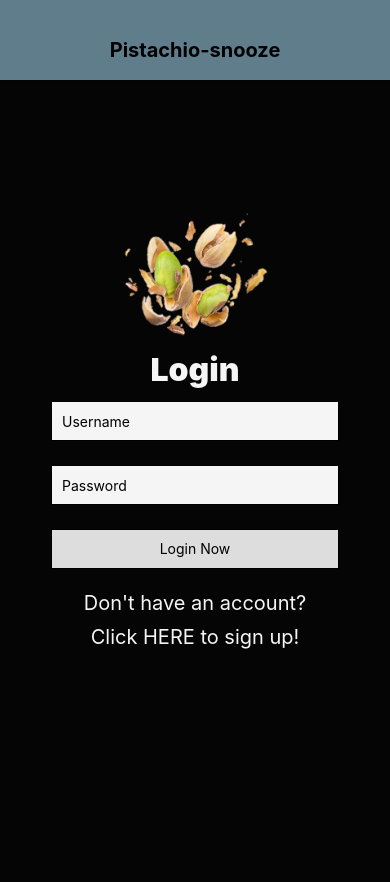
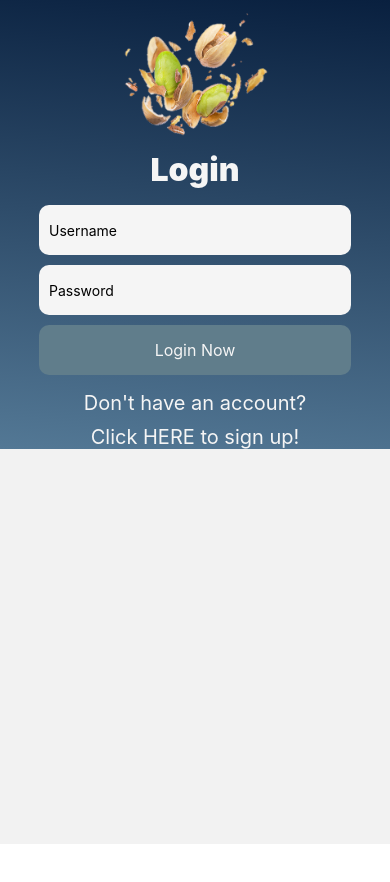
Before and after one commit to webdesignsbytom/dg-snooze-app, a React Native app: screen /Login in a window 390 px wide. Shown: the top 882 px of the page. After the commit the page ends 844 px from the top, so only its background shows below. Built offline with nearby package versions, Linux system fonts and the light colour scheme.

Commit message:
new design and binned off header

```diff
--- a/App.js
+++ b/App.js
@@ -8,6 +8,7 @@ import { NavigationContainer } from '@react-navigation/native';
 import { createStackNavigator } from '@react-navigation/stack';
 import LoginScreen from './src/screens/login/LoginScreen';
 import RegisterScreen from './src/screens/register/RegisterScreen';
+import NavLinks from './src/screens/nav/NavLinks';
 
 
 const Stack = createStackNavigator();
@@ -18,7 +19,8 @@ function App() {
     <Stack.Navigator screenOptions={{headerShown: false}} >
       <Stack.Screen name="Welcome" component={WelcomeScreen} />
       <Stack.Screen name="Home" component={HomeScreen} />
-      <Stack.Screen name="Profile" component={ProfileScreen} />
+      <Stack.Screen name="Profile" component={NavLinks} />
+      {/* <Stack.Screen name="Profile" component={ProfileScreen} /> */}
       <Stack.Screen name="Login" component={LoginScreen} />
       <Stack.Screen name="Sign Up" component={RegisterScreen} />
     </Stack.Navigator>
--- a/package.json
+++ b/package.json
@@ -14,11 +14,13 @@
     "@react-navigation/native": "^6.1.6",
     "@react-navigation/stack": "^6.3.16",
     "expo": "~48.0.15",
+    "expo-linear-gradient": "^12.1.2",
     "expo-splash-screen": "~0.18.2",
     "expo-status-bar": "~1.4.4",
     "react": "18.2.0",
     "react-dom": "18.2.0",
     "react-native": "0.71.7",
+    "react-native-really-awesome-button": "^2.0.4",
     "react-native-splash-screen": "^3.3.0",
     "react-native-web": "~0.18.10"
   },
--- a/src/components/common/Header.jsx
+++ b/src/components/common/Header.jsx
@@ -14,7 +14,7 @@ const Header = () => {
 
 const styles = {
   viewStyle: {
-    backgroundColor: COLOURS.secondary,
+    backgroundColor: 'black',
     justifyContent: 'center',
     alignItems: 'center',
     height: 80,
@@ -25,6 +25,7 @@ const styles = {
   },
   textStyle: {
     fontSize: 20,
+    color: 'white',
     marginTop: 20,
     fontWeight: 'bold',
   },
--- a/src/constants/theme.js
+++ b/src/constants/theme.js
@@ -1,5 +1,5 @@
 const COLOURS = {
-  primary: "#050505",
+  primary: "#ffffff",
   secondary: "#607d8b",
   tertiary: "#263238",
 
--- a/src/screens/login/LoginScreen.jsx
+++ b/src/screens/login/LoginScreen.jsx
@@ -9,11 +9,10 @@ import {
   Dimensions,
 } from 'react-native';
 import React, { useState } from 'react';
+import { useNavigation } from '@react-navigation/native';
 // Constants
 import { COLOURS, SIZES } from '../../constants';
-// Components
-import Header from '../../components/common/Header';
-import { useNavigation } from '@react-navigation/native';
+import { LinearGradient } from 'expo-linear-gradient';
 // Device Data
 const deviceWidth = Dimensions.get('window').width;
 const deviceHeight = Dimensions.get('window').height;
@@ -30,7 +29,12 @@ const LoginScreen = () => {
 
   return (
     <View style={styles.screen}>
-      <Header />
+      <LinearGradient
+        colors={['#09203f', '#537895']}
+        start={[0.1, 0.1]}
+        style={styles.linearGradient}
+      >
+        {/* Main Content */}
         <View style={styles.container}>
           <Image
             style={styles.logo}
@@ -53,14 +57,16 @@ const LoginScreen = () => {
             </SafeAreaView>
 
             <TouchableOpacity style={styles.button} onPress={buySomeCheese}>
-            <Text>Login Now</Text>
+              <Text style={styles.buttonText}>Login Now</Text>
             </TouchableOpacity>
 
             <View style={styles.linkContainer}>
               <Text style={styles.text}>Don't have an account?</Text>
               <Text style={styles.text}>
                 Click{' '}
-              <TouchableOpacity onPress={() => navigation.navigate('Sign Up')}>
+                <TouchableOpacity
+                  onPress={() => navigation.navigate('Sign Up')}
+                >
                   <Text style={styles.link}>HERE</Text>
                 </TouchableOpacity>{' '}
                 to sign up!
@@ -68,26 +74,24 @@ const LoginScreen = () => {
             </View>
           </View>
         </View>
+      </LinearGradient>
     </View>
   );
 };
 
 const styles = StyleSheet.create({
   screen: {
-    width: deviceWidth,
-    height: deviceHeight,
-    backgroundColor: COLOURS.primary,
+    width: '100%',
+    height: '100%',
   },
   container: {
     width: '100%',
     height: '100%',
-    backgroundColor: COLOURS.primary,
     alignItems: 'center',
-    marginTop: 120,
+    justifyContent: 'center',
   },
   secondaryContainer: {
     width: '80%',
-    backgroundColor: COLOURS.primary,
     justifyContent: 'center',
   },
   title: {
@@ -95,6 +99,15 @@ const styles = StyleSheet.create({
     fontSize: SIZES.xxLarge,
     textAlign: 'center',
     fontWeight: '900',
+    marginBottom: 16
+  },
+  subtitle: {
+    color: COLOURS.text,
+    fontSize: SIZES.xLarge,
+    textAlign: 'center',
+    fontWeight: '900',
+    marginTop: 10,
+    marginBottom: 10,
   },
   text: {
     color: COLOURS.text,
@@ -104,31 +117,33 @@ const styles = StyleSheet.create({
   link: {
     color: COLOURS.text,
     fontSize: SIZES.large,
-    marginTop: 10
+    marginTop: 10,
   },
   linkContainer: {
-    marginTop: 10,
+    marginTop: 16,
   },
   input: {
-    height: 40,
-    margin: 12,
-    maxWidth: 300,
-    borderWidth: 1,
+    height: 50,
     padding: 10,
+    marginBottom: 10,
     backgroundColor: COLOURS.gray,
+    borderRadius: 10,
   },
   button: {
     alignItems: 'center',
-    backgroundColor: '#DDDDDD',
-    height: 40,
-    margin: 12,
-    borderWidth: 1,
+    backgroundColor: COLOURS.secondary,
+    justifyContent: 'center',
+    height: 50,
     padding: 10,
-    maxWidth: 300,
+    borderRadius: 10,
   },
   logo: {
     width: 150,
     height: 150,
   },
+  buttonText: {
+    color: COLOURS.text,
+    fontSize: SIZES.medium,
+  },
 });
 export default LoginScreen;
--- /dev/null
+++ b/src/screens/nav/NavLinks.jsx
@@ -0,0 +1,36 @@
+import { View, Text, StyleSheet } from 'react-native';
+import React from 'react';
+// Constants
+import { COLOURS, SIZES } from '../../constants';
+import { LinearGradient } from 'expo-linear-gradient';
+
+const NavLinks = () => {
+  return (
+    <View style={styles.screen}>
+      <LinearGradient
+        colors={['#09203f', '#537895']}
+        start={[0.1, 0.1]}
+        style={styles.linearGradient}
+      >
+        <View style={styles.container}>
+          <Text>NavLinks</Text>
+        </View>
+      </LinearGradient>
+    </View>
+  );
+};
+
+const styles = StyleSheet.create({
+  screen: {
+    width: '100%',
+    height: '100%',
+  },
+  container: {
+    width: '100%',
+    height: '100%',
+    alignItems: 'center',
+    justifyContent: 'center',
+  },
+});
+
+export default NavLinks;
--- a/src/screens/register/RegisterScreen.jsx
+++ b/src/screens/register/RegisterScreen.jsx
@@ -9,11 +9,11 @@ import {
   Dimensions,
 } from 'react-native';
 import React, { useState } from 'react';
+import { useNavigation } from '@react-navigation/native';
 // Constants
 import { COLOURS, SIZES } from '../../constants';
 // Components
-import Header from '../../components/common/Header';
-import { useNavigation } from '@react-navigation/native';
+import { LinearGradient } from 'expo-linear-gradient';
 // Device Data
 const deviceWidth = Dimensions.get('window').width;
 const deviceHeight = Dimensions.get('window').height;
@@ -33,7 +33,11 @@ const RegisterScreen = () => {
 
   return (
     <View style={styles.screen}>
-      <Header />
+      <LinearGradient
+        colors={['#09203f', '#537895']}
+        start={[0.1, 0.1]}
+        style={styles.linearGradient}
+      >
         <View style={styles.container}>
           <Image
             style={styles.logo}
@@ -41,7 +45,6 @@ const RegisterScreen = () => {
           />
           <View style={styles.secondaryContainer}>
             <Text style={styles.title}>Register</Text>
-
             <Text style={styles.subtitle}>Start Your Journey Today!</Text>
 
             <SafeAreaView>
@@ -81,7 +84,7 @@ const RegisterScreen = () => {
             </SafeAreaView>
 
             <TouchableOpacity style={styles.button} onPress={buySomeCheese}>
-            <Text>Sign Up Now</Text>
+              <Text style={styles.buttonText}>Sign Up Now</Text>
             </TouchableOpacity>
 
             <View style={styles.linkContainer}>
@@ -96,26 +99,24 @@ const RegisterScreen = () => {
             </View>
           </View>
         </View>
+      </LinearGradient>
     </View>
   );
 };
 
 const styles = StyleSheet.create({
   screen: {
-    width: deviceWidth,
-    height: deviceHeight,
-    backgroundColor: COLOURS.primary,
+    width: '100%',
+    height: '100%',
   },
   container: {
     width: '100%',
     height: '100%',
-    backgroundColor: COLOURS.primary,
     alignItems: 'center',
-    marginTop: 80,
+    justifyContent: 'center',
   },
   secondaryContainer: {
     width: '80%',
-    backgroundColor: COLOURS.primary,
     justifyContent: 'center',
   },
   title: {
@@ -129,8 +130,8 @@ const styles = StyleSheet.create({
     fontSize: SIZES.xLarge,
     textAlign: 'center',
     fontWeight: '900',
-    marginTop: 10,
-    marginBottom: 10,
+    marginTop: 6,
+    marginBottom: 16,
   },
   text: {
     color: COLOURS.text,
@@ -143,28 +144,30 @@ const styles = StyleSheet.create({
     marginTop: 10,
   },
   linkContainer: {
-    marginTop: 10,
+    marginTop: 16,
   },
   input: {
-    height: 40,
-    margin: 12,
-    maxWidth: 300,
-    borderWidth: 1,
+    height: 50,
     padding: 10,
+    marginBottom: 10,
     backgroundColor: COLOURS.gray,
+    borderRadius: 10
   },
   button: {
     alignItems: 'center',
-    backgroundColor: '#DDDDDD',
-    height: 40,
-    margin: 12,
-    borderWidth: 1,
+    backgroundColor: COLOURS.secondary,
+    justifyContent: 'center',
+    height: 50,
     padding: 10,
-    maxWidth: 300,
+    borderRadius: 10
   },
   logo: {
     width: 150,
     height: 150,
   },
+  buttonText: {
+    color: COLOURS.text,
+    fontSize: SIZES.medium,
+  },
 });
 export default RegisterScreen;
--- a/src/screens/welcome/WelcomeScreen.jsx
+++ b/src/screens/welcome/WelcomeScreen.jsx
@@ -1,6 +1,14 @@
 import React from 'react';
-import { StyleSheet, View, Text, Image, TouchableOpacity, Dimensions } from 'react-native';
+import {
+  StyleSheet,
+  View,
+  Text,
+  Image,
+  TouchableOpacity,
+  Dimensions,
+} from 'react-native';
 import { useNavigation } from '@react-navigation/native';
+import { LinearGradient } from 'expo-linear-gradient';
 // Constants
 import { COLOURS, SIZES } from '../../constants';
 // Device Data
@@ -12,6 +20,11 @@ const WelcomeScreen = () => {
 
   return (
     <View style={styles.container}>
+      <LinearGradient
+        colors={['#09203f', '#537895']}
+        start={[0.1, 0.1]}
+        style={styles.linearGradient}
+      >
         <View style={styles.secondContainer}>
           <Image
             style={styles.logo}
@@ -20,12 +33,15 @@ const WelcomeScreen = () => {
           <View>
             <Text style={styles.textBox}>Welcome To</Text>
             <Text style={styles.header}>Pistachio-Snooze</Text>
+
+            {/* Buttons */}
             <TouchableOpacity
               style={styles.button}
               onPress={() => navigation.navigate('Profile')}
             >
               <Text style={styles.buttonText}>See Your Profile</Text>
             </TouchableOpacity>
+
             <TouchableOpacity
               style={styles.button}
               onPress={() => navigation.navigate('Login')}
@@ -40,6 +56,7 @@ const WelcomeScreen = () => {
             </TouchableOpacity>
           </View>
         </View>
+      </LinearGradient>
     </View>
   );
 };
@@ -52,9 +69,6 @@ const styles = StyleSheet.create({
   container: {
     width: '100%',
     height: '100%',
-    backgroundColor: COLOURS.primary,
-    justifyContent: 'center',
-    alignItems: 'center',
   },
   secondContainer: {
     width: '100%',
@@ -82,12 +96,13 @@ const styles = StyleSheet.create({
   button: {
     alignItems: 'center',
     backgroundColor: COLOURS.secondary,
-    padding: 10,
-    marginTop: 10,
+    padding: 12,
+    marginTop: 16,
     borderRadius: 12,
   },
   buttonText: {
     color: COLOURS.text,
+    fontSize: SIZES.medium,
   },
 });
 
```
Also changed, not shown: 1 other file (tests, documents, lock files or other folders). Lines whose indentation alone changed are shown as unchanged.
